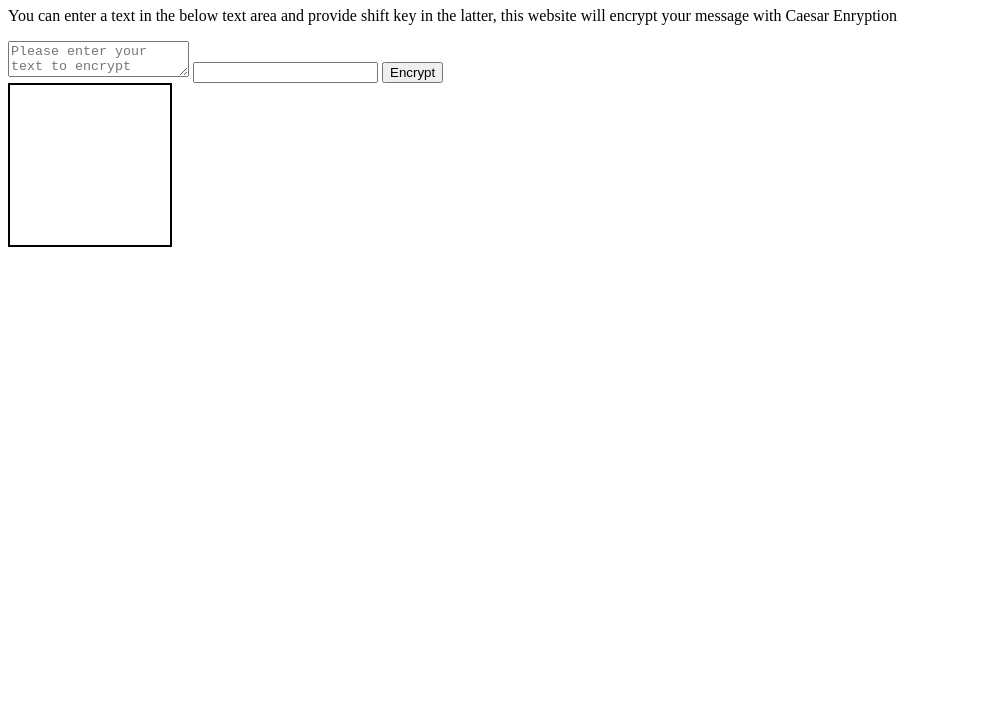
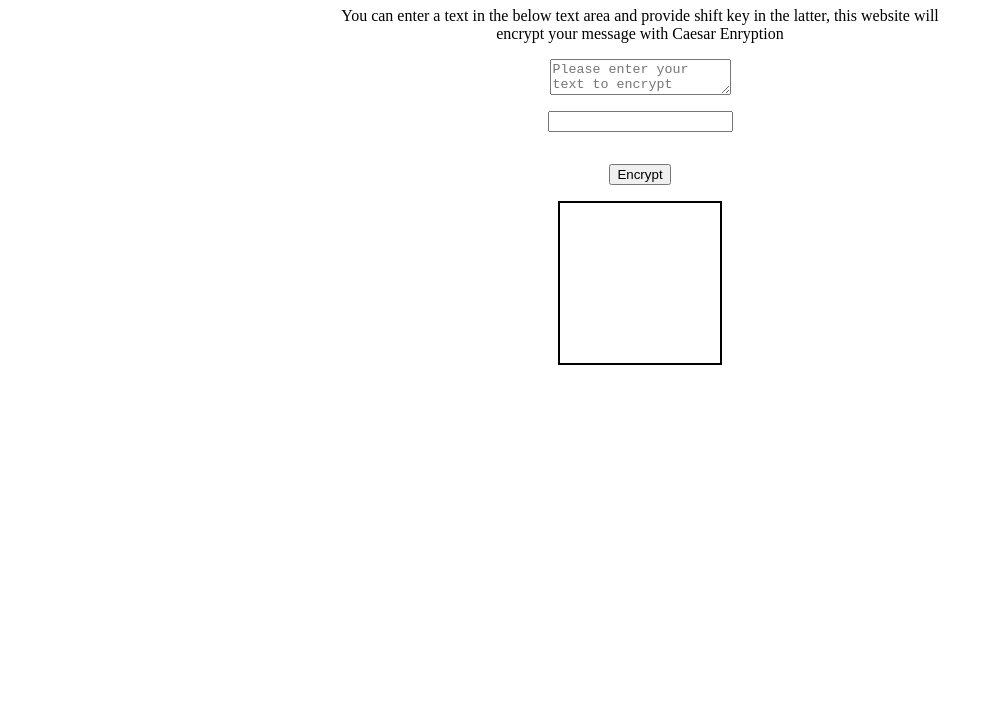
Before and after one commit to Veekshith-Thoram/caesar-encryption-js, a plain HTML site: page index.html in a window 1280 px wide. Shown: the part 73-800 px from the top of the page, without its empty margins (0-994 px from the left). Drawn offline with Linux system fonts and the light colour scheme.

Commit message:
aligning center all divs

```diff
--- a/index.css
+++ b/index.css
@@ -1,5 +1,28 @@
+body{
+    margin: 0 auto;
+    width: 50%;
+    text-align: center;
+}
+
 #encrypted-output {
     width: 10rem;
     height: 10rem;
     border: 2px solid black;
+    margin: 1rem;
+    margin: auto;
 }
+
+textarea {
+    display: block;
+    margin: 1rem auto;
+}
+
+input {
+    display: block;
+    margin: 1rem auto;
+}
+
+button {
+    margin: auto;
+    margin: 1rem;
+}
--- a/index.html
+++ b/index.html
@@ -9,10 +9,12 @@
 <body>
     <h1>Caesar Encryption</h1>
     <p>You can enter a text in the below text area and provide shift key in the latter, this website will encrypt your message with Caesar Enryption</p>
-    <textarea name="input-text" id="input-text" placeholder="Please enter your text to encrypt"></textarea>
-    <input type="text" id="shift-key" />
-    <button id="btn-encrypt">Encrypt</button>
-    <div id="encrypted-output"></div>
+    <div class="main-container">
+        <textarea name="input-text" id="input-text" placeholder="Please enter your text to encrypt"></textarea>
+        <input type="text" id="shift-key" />
+        <button id="btn-encrypt">Encrypt</button>
+        <div id="encrypted-output"></div>
+    </div>
     <script src="/main.js" type="text/javascript"></script>
 </body>
 </html>
```
